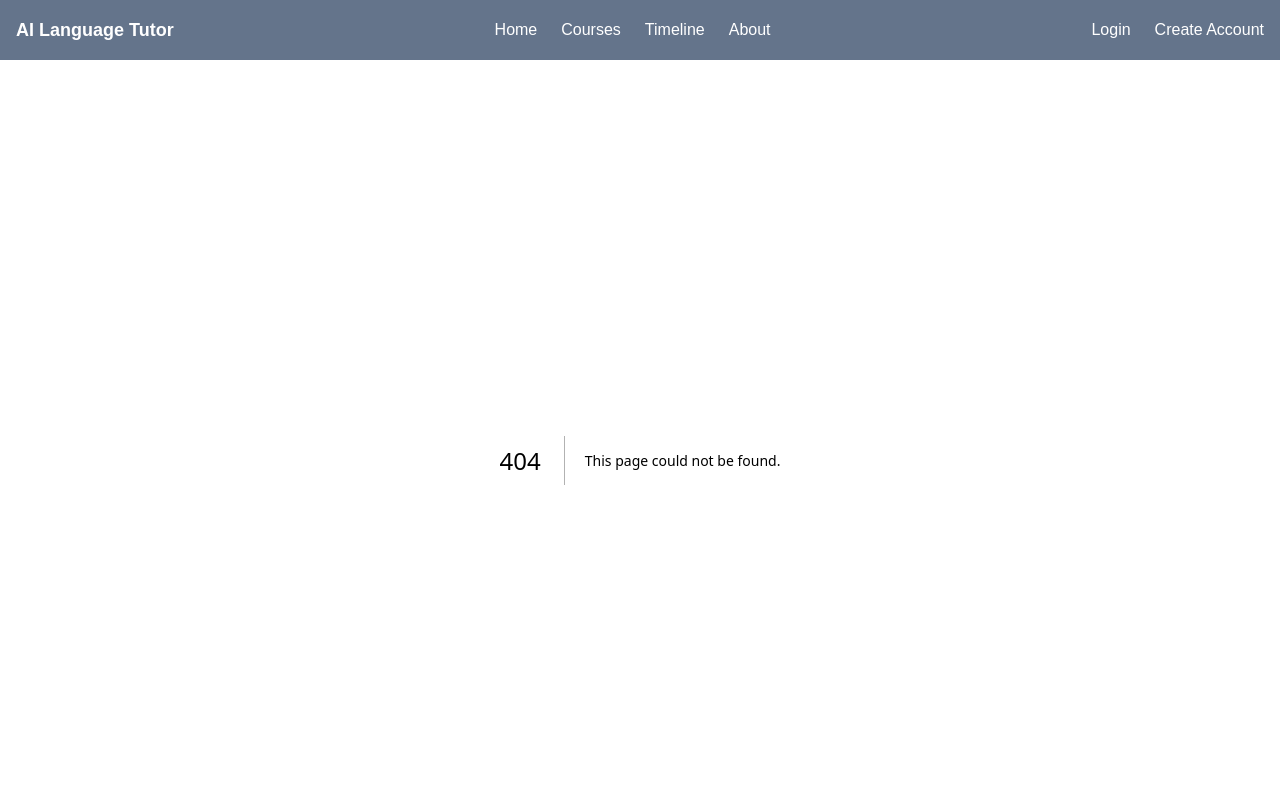
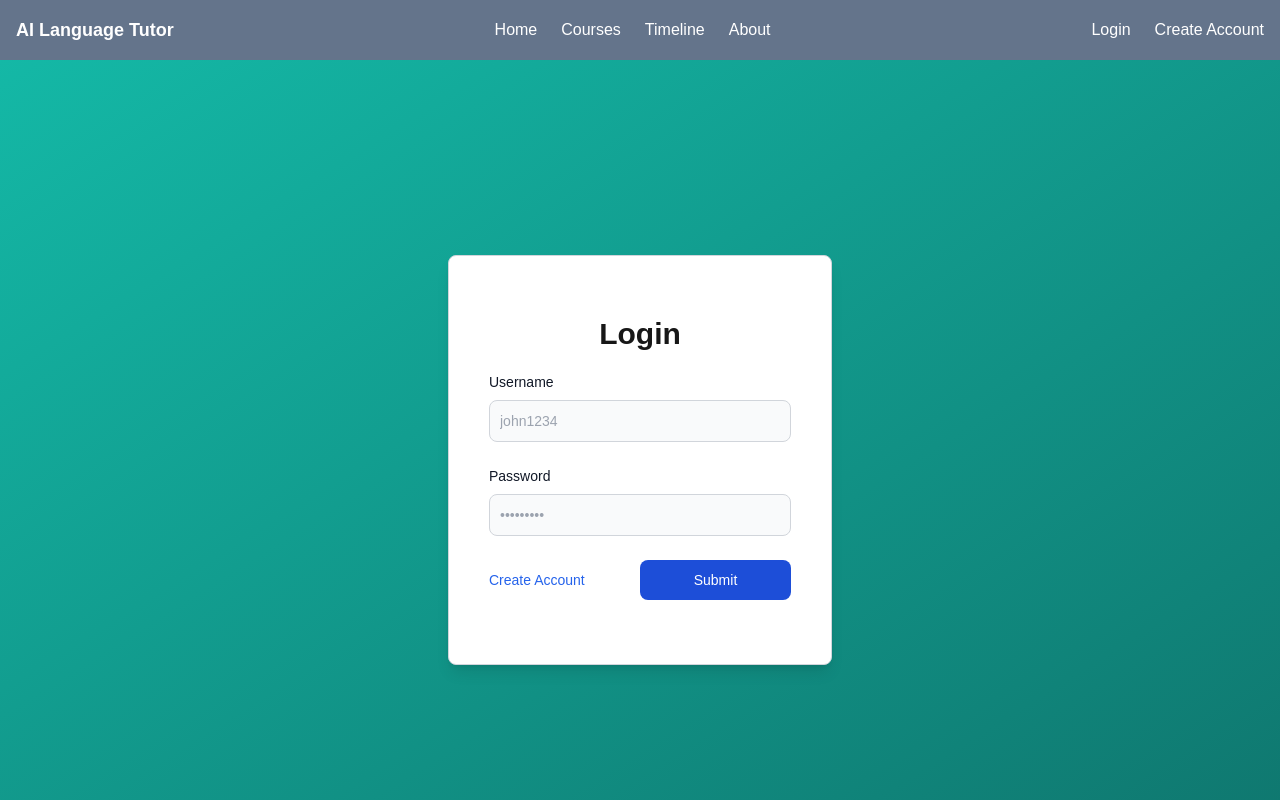
Before and after one commit to bryan-melo/ai-language-tutor-frontend, a Next.js app in the folder frontend/: page /login in a window 1280 px wide. Before the commit this address had no page. Shown: the top 800 px of the page. Built offline with nearby package versions, Linux system fonts and the light colour scheme.

Commit message:
Login and Create account UI completed

```diff
--- a/frontend/src/app/layout.js
+++ b/frontend/src/app/layout.js
@@ -115,7 +115,7 @@ function Header() {
 
 function Footer() {
   return (
-    <footer className="w-full bg-gray-900 text-white p-5 text-center mt-10 border-t border-gray-700">
+    <footer className="w-full bg-gray-900 text-white p-5 text-center  border-t border-gray-700">
       <p className="text-gray-300 text-xs sm:text-sm md:text-base">
         © 2025 AI Powered Language Tutor | Created by Bryan Melo
       </p>
--- /dev/null
+++ b/frontend/src/app/login/page.js
@@ -0,0 +1,58 @@
+export default function Page() {
+  return (
+    <main className="flex min-h-screen items-center justify-center p-5 md:p-10 bg-gradient-to-br from-teal-500 to-teal-700 dark:from-teal-700 dark:to-teal-900">
+      <div className="border border-gray-300 p-10 text-center bg-white dark:bg-gray-900 rounded-lg shadow-lg w-[22rem] md:w-[24rem]">
+        <h1 className="text-2xl md:text-3xl font-bold text-center p-5">
+          Login
+        </h1>
+        <form className="text-left">
+          <div className="mb-6">
+            <label
+              htmlFor="username"
+              className="block mb-2 text-sm font-medium text-gray-900 dark:text-white"
+            >
+              Username
+            </label>
+            <input
+              type="text"
+              id="username"
+              className="bg-gray-50 border border-gray-300 text-gray-900 text-sm rounded-lg focus:ring-blue-500 focus:border-blue-500 block w-full p-2.5 dark:bg-gray-700 dark:border-gray-600 dark:placeholder-gray-400 dark:text-white dark:focus:ring-blue-500 dark:focus:border-blue-500"
+              placeholder="john1234"
+              required
+            />
+          </div>
+          <div className="mb-6">
+            <label
+              htmlFor="password"
+              className="block mb-2 text-sm font-medium text-gray-900 dark:text-white"
+            >
+              Password
+            </label>
+            <input
+              type="password"
+              id="password"
+              className="bg-gray-50 border border-gray-300 text-gray-900 text-sm rounded-lg focus:ring-blue-500 focus:border-blue-500 block w-full p-2.5 dark:bg-gray-700 dark:border-gray-600 dark:placeholder-gray-400 dark:text-white dark:focus:ring-blue-500 dark:focus:border-blue-500"
+              placeholder="•••••••••"
+              required
+            />
+          </div>
+          <div className="flex items-center justify-between mb-6">
+            <a
+              href="/signup"
+              className="text-blue-600 text-sm hover:underline dark:text-blue-400"
+              tabIndex="0"
+            >
+              Create Account
+            </a>
+            <button
+              type="submit"
+              className="text-white bg-blue-700 hover:bg-blue-800 focus:outline-none focus:ring-4 focus:ring-blue-300 font-medium rounded-lg text-sm w-1/2 px-5 py-2.5 text-center dark:bg-blue-600 dark:hover:bg-blue-700 dark:focus:ring-blue-800"
+            >
+              Submit
+            </button>
+          </div>
+        </form>
+      </div>
+    </main>
+  );
+}
--- a/frontend/src/app/signup/page.js
+++ b/frontend/src/app/signup/page.js
@@ -1,6 +1,6 @@
 export default function Page() {
   return (
-    <main className="flex min-h-screen items-center justify-center p-5 md:p-10 bg-teal-500 dark:bg-teal-700">
+    <main className="flex min-h-screen items-center justify-center p-5 md:p-10 bg-gradient-to-br from-teal-500 to-teal-700 dark:from-teal-700 dark:to-teal-900">
       <div className="border border-gray-300 p-10 text-center bg-white dark:bg-black">
         <h1 className="text-2xl md:text-3xl font-bold text-center p-10">
           Create Account
@@ -98,7 +98,7 @@ export default function Page() {
               required
             />
           </div>
-          <div>
+          <div className="mb-2">
             <label
               htmlFor="primary_language"
               className="block mb-2 text-sm font-medium text-gray-900 dark:text-white"
@@ -117,12 +117,21 @@ export default function Page() {
               <option value="Chinese">Chinese</option>
             </select>
           </div>
-          <button
-            type="submit"
-            className="text-white bg-blue-700 hover:bg-blue-800 focus:outline-none focus:ring-blue-300 font-medium rounded-lg text-sm w-full sm:w-auto px-5 py-2.5 text-center dark:bg-blue-600 dark:hover:bg-blue-700 dark:focus:ring-blue-800 mt-5"
-          >
-            Submit
-          </button>
+          <div className="flex items-center justify-between mb-2">
+            <a
+              href="/login"
+              className="text-blue-600 text-sm hover:underline dark:text-blue-400 max-w-[10rem] break-words pt-5"
+              tabIndex="0"
+            >
+              Have an account? Login
+            </a>
+            <button
+              type="submit"
+              className="text-white bg-blue-700 hover:bg-blue-800 focus:outline-none focus:ring-blue-300 font-medium rounded-lg text-sm w-1/2 px-5 py-2.5 text-center dark:bg-blue-600 dark:hover:bg-blue-700 dark:focus:ring-blue-800 mt-5"
+            >
+              Submit
+            </button>
+          </div>
         </form>
       </div>
     </main>
```
